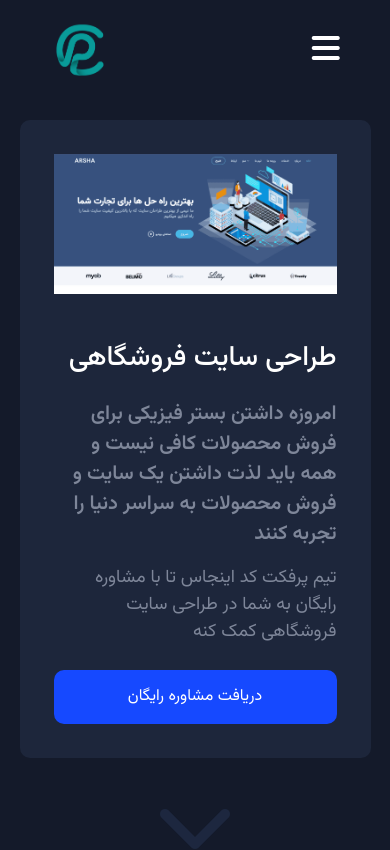
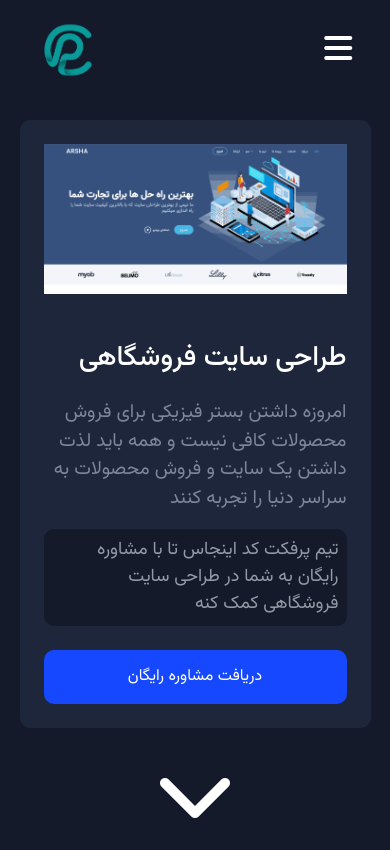
Before and after one commit to Amiraliansaripour/PerfectCodeNew, a React (Create React App) app: page /sites in a window 390 px wide. Shown: the top 850 px of the page. Built offline with nearby package versions, Linux system fonts and the light colour scheme.

Commit message:
upgrade maany ux c

```diff
--- a/src/App.css
+++ b/src/App.css
@@ -157,7 +157,7 @@ strong {
   color: #7e8699;
   width: 100%;
   direction: rtl;
-  text-align: justify;
+  text-align: right;
   font-size: 20px;
 
 }
@@ -208,3 +208,9 @@ strong {
 ::-webkit-scrollbar-thumb:hover {
   background: var(--blue-color);
 }
+
+/* custom colors class */
+
+.blue-color{
+  color: var(--blue-color) !important ;
+}
--- a/src/components/Home/Hero/Hero.jsx
+++ b/src/components/Home/Hero/Hero.jsx
@@ -23,8 +23,8 @@ const Hero = () => {
                         ما در تیم پرفکت کد قصد داریم با بروز ترین امکانات موجود سایت شمارو طراحی کنیم و به کسب و کار شما رونق ببخشیم ، تیم خبره ما هر آنچیزی که شما نیاز داشته باشید رو براتون خلق میکنه فقط کافیه روی دکمه زیر بزنی تا به صورت رایگان مشاوره بگیری.
                     </strong>
                     <div className="join-btn">
-                        <Link to="tel:09925438078" className="btn-hover">تماس با مشاور</Link>
-                        <Link to="/contact" className="btn-active">مشاوره اختصاصی</Link>
+                        <Link to="tel:09925438078" className="btn-hover">مشاوره خصوصی</Link>
+                        <Link to="/contact" className="btn-active">ارتباط با مشاورین</Link>
                     </div>
                 </div>
                 <div className="content-image"  ref={parallax1.ref} >
--- a/src/components/Home/Samples/readyComponent/SampleBox.jsx
+++ b/src/components/Home/Samples/readyComponent/SampleBox.jsx
@@ -30,7 +30,7 @@ const SampleBox = ({ img, name, categories, desc, link }) => {
                     >
                         <div className='share-btn'>
                             <Tooltip placement="bottom" trigger={['hover']} overlay={<span>اشتراک گذاری</span>}>
-                                <Link><i className='fa fa-share m-0'></i></Link>
+                                <Link><i className='fa fa-link m-0'></i></Link>
                             </Tooltip>
                         </div>
                     </RWebShare>
--- a/src/components/Navbar/Navbar.jsx
+++ b/src/components/Navbar/Navbar.jsx
@@ -8,12 +8,13 @@ const Navbar = () => {
     return (
         <div>
             <div className="header-list">
-
-                <div className="logo">
-                    <Link to='/'><img src="../assets/img/logo/logo.png" alt="پرفکت کد" width='60' height='60' /></Link>
-                </div>
+                <Link to='/'>
+                    <div className="logo">
+                        <img src="../assets/img/logo/logo.png" alt="پرفکت کد" width='60' height='60' />
+                    </div>
+                </Link>
                 <div className="links">
-                    <ul className={navbar ? 'active' : ''}  onClick={() => setNavbar(!navbar)}>
+                    <ul className={navbar ? 'active' : ''} onClick={() => setNavbar(!navbar)}>
                         <li><Link to="/">صفحه اصلی</Link></li>
                         <li><Link to="/team">تیم پرفکت</Link></li>
                         <li className='drop-down'>
@@ -37,10 +38,11 @@ const Navbar = () => {
                     </ul>
 
                 </div>
-                <button className="btn-active contact-btn">
-                    <Link to="/contact">تماس باما</Link>
-                </button>
-
+                <Link to="/contact">
+                    <button className="btn-active contact-btn">
+                        تماس باما
+                    </button>
+                </Link>
                 <div className={`hamburger ${navbar ? 'active' : ''}`} onClick={() => setNavbar(!navbar)}>
                     <i className="fa fa-navicon"></i>
                 </div>
--- a/src/components/blog/readyComponents/HeroBlog.jsx
+++ b/src/components/blog/readyComponents/HeroBlog.jsx
@@ -5,7 +5,7 @@ const HeroBlog = ({ img, alt, date, addedTime, desc }) => {
         <div className='blog-post-body mt-5'>
             <img src={img} className='img-fluid' alt={alt} />
             <div className='blog-post-desc'>
-                <div className='blog-post-time d-flex text-start mb-3'>
+                <div className='blog-post-time d-flex text-end mb-3'>
                     <p><i className='fa-regular fa-calendar' /> {date}</p>
                     <p><i className='fa-regular fa-clock' /> {addedTime}</p>
                 </div>
--- a/src/components/readyContactForm/RaedyContactForm.jsx
+++ b/src/components/readyContactForm/RaedyContactForm.jsx
@@ -1,8 +1,8 @@
 import React from 'react'
 
-const RaedyContactForm = ({ title, tag }) => {
+const RaedyContactForm = ({ title, tag ,id}) => {
     return (
-        <section className="contact">
+        <section className="contact" id={id}>
             <div className="order-form-box">
                 <form>
                     <div className="form-group custom-form">
--- a/src/components/technology/Technology.css
+++ b/src/components/technology/Technology.css
@@ -11,16 +11,17 @@
 }
 
 .technology p {
-    font-size: 18px;
+    font-size: 17px;
 }
 
 .technology p,
 .technology strong {
     text-align: right;
+    font-weight: normal;
 }
 
 .technology strong {
-    font-size: 20px;
+    font-size: 19px;
 }
 
 .technology strong,
@@ -45,6 +46,17 @@
     -webkit-animation: chevronDown 4s linear 2s infinite alternate;
 }
 
+/* tech-perfect-info */
+.tech-perfect-info {
+    color: var(--sec-color) !important;
+    background-color: var(--background);
+    padding: 8px;
+    border-radius: 10px;
+    -webkit-border-radius: 10px;
+    -moz-border-radius: 10px;
+    -ms-border-radius: 10px;
+    -o-border-radius: 10px;
+}
 
 @keyframes chevronDown {
     0% {
@@ -70,9 +82,11 @@
         -ms-transform: translateY(0);
         -o-transform: translateY(0);
     }
+
     from {
         color: var(--blue-color);
     }
+
     to {
         color: var(--sec-background);
     }
@@ -82,8 +96,9 @@
     .technology p {
         font-size: 18px;
     }
+
     .technology {
-        padding: 10px;
+        padding: 0px;
         width: 90% !important;
     }
 }
--- a/src/components/technology/Technology.jsx
+++ b/src/components/technology/Technology.jsx
@@ -1,32 +1,19 @@
 import './Technology.css'
 import RaedyContactForm from './../readyContactForm/RaedyContactForm';
+import { HashLink } from 'react-router-hash-link';
+import TechBox from './readyComponent/TechBox';
 const Technology = () => {
     return (
         // TODO add Helmet react
         <>
-            <div className="technology container content">
-                <div className="row d-flex flex-row-reverse justify-content-center align-items-center p-4">
-                    <div className="col-12 col-lg-6">
-                        <img src="../assets/img/sample/arsha.png" alt="طراحی سایت ، طراحی سایت فروشگاهی" className="img-fluid" />
-                    </div>
-                    <div className="col-12 col-lg-6 mt-5 mt-lg-0">
-                        <h1>طراحی سایت فروشگاهی</h1>
-                        <div className='mt-4'>
-                            <p className="text-muted"></p>
-                            <strong>امروزه داشتن بستر فیزیکی برای فروش محصولات کافی نیست و همه باید لذت داشتن یک سایت و فروش محصولات به سراسر دنیا را تجربه کنند</strong>
-                            <p className='mt-3'>تیم پرفکت کد اینجاس تا با مشاوره رایگان به شما در طراحی سایت فروشگاهی کمک کنه</p>
-                        </div>
-                        <button className='btn-active mt-4'>دریافت مشاوره رایگان</button>
-                    </div>
-                </div>
+            <TechBox img='../assets/img/sample/arsha.png' heading='طراحی سایت فروشگاهی' desc='امروزه داشتن بستر فیزیکی برای فروش محصولات کافی نیست و همه باید لذت داشتن یک سایت و فروش محصولات به سراسر دنیا را تجربه کنند' />
+
+            <div className='chevron-down-page'>
+                <HashLink to='/sites#tech-contact-form'><i className='fa fa-chevron-down'></i></HashLink>
             </div>
 
-            <div className='chevron-down-page'>
-                <i className='fa fa-chevron-down'></i>
-            </div>
-
-            {/*  */}
-            <RaedyContactForm tag='h2' title='ثبت سفارش طراحی سایت در پرفکت کد'/>
+            {/* form */}
+            <RaedyContactForm id='tech-contact-form' tag='h2' title='ثبت سفارش طراحی سایت در پرفکت کد' />
         </>
     )
 }
--- a/src/components/technology/readyComponent/TechBox.jsx
+++ b/src/components/technology/readyComponent/TechBox.jsx
@@ -1,8 +1,28 @@
 import React from 'react'
+import { useEffect } from 'react';
 
-const TechBox = () => {
+const TechBox = ({ img, heading, desc }) => {
+  useEffect(() => {
+    window.scrollTo(0, 0)
+  }, [])
   return (
-    <div>TechBox</div>
+    <div className="technology container content">
+      <div className="row d-flex flex-row-reverse justify-content-center align-items-center p-4">
+        <div className="col-12 col-lg-6">
+          <img src={img} alt={`طراحی سایت ، ${heading}`} className="img-fluid" />
+        </div>
+        <div className="col-12 col-lg-6 mt-5 mt-lg-0">
+          <h1>{heading}</h1>
+          <div className='mt-4'>
+            <p className="text-muted"></p>
+            <strong >{desc}</strong>
+            <p className='mt-3 tech-perfect-info'>تیم پرفکت کد اینجاس تا با مشاوره رایگان به شما در طراحی سایت فروشگاهی کمک کنه</p>
+          </div>
+          <button className='btn-active mt-4'>دریافت مشاوره رایگان</button>
+        </div>
+      </div>
+    </div>
+
   )
 }
 
--- a/src/pages/NotFound/NotFound.css
+++ b/src/pages/NotFound/NotFound.css
@@ -11,6 +11,7 @@
 
 .notfound h1{
     font-size: 9em;
+    margin-bottom: -20px;
 }
 
 
--- a/src/pages/NotFound/NotFound.jsx
+++ b/src/pages/NotFound/NotFound.jsx
@@ -9,7 +9,7 @@ const NotFound = () => {
     <section className="notfound">
       <h1>404</h1>
       <p>صفحه ای که به دنبال آن بودید در دسترس نمی باشد </p>
-      <Link to="/" className="btn-active">صفحه اصلی</Link>
+      <Link to="/" className="btn-active mt-5">صفحه اصلی</Link>
       <img src="../assets/img/mosalas.png" alt="" className="obgects-img coins" />
       <img src="../assets/img/circle.png" alt="" className="obgects-img3 coins" />
       <img src="../assets/img/marpich.png" alt="" className="obgects-img2 coins" />
```
Also changed, not shown: src/components/blog/readyComponents/MainBlog.jsx (+9 -1 lines).
